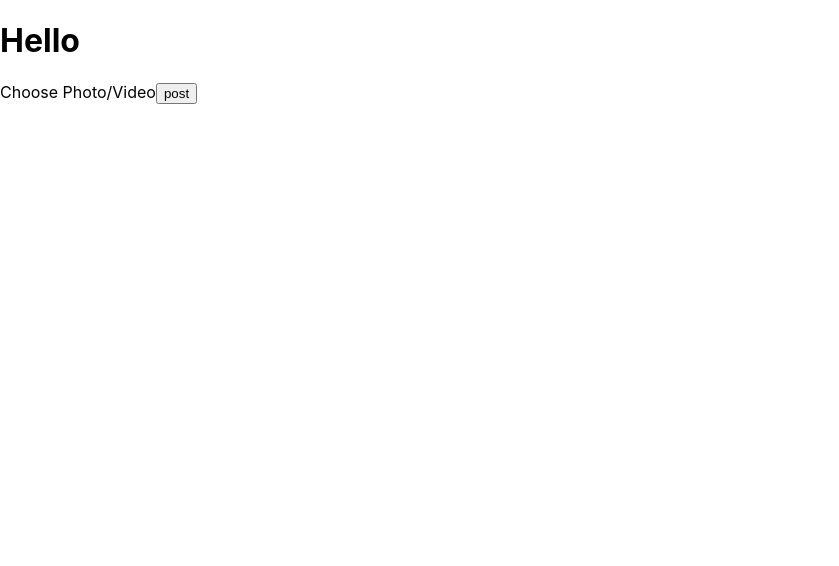
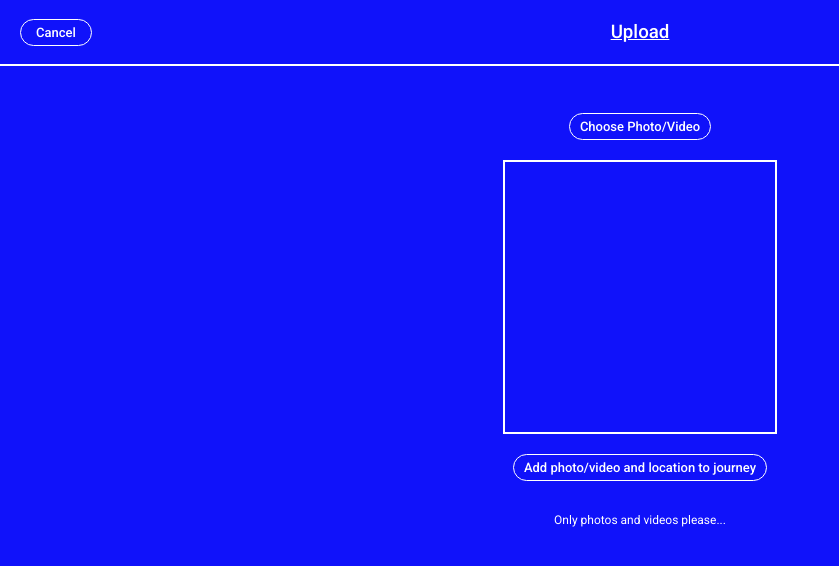
Before and after one commit to Ethan-Dj/Journey-Mapper, a React (Create React App) app in the folder client/: page / in a window 1280 px wide. Shown: the top 566 px of the page, without its empty margins (0-839 px from the left). Built offline with nearby package versions, Linux system fonts and the light colour scheme; no server answers.

Commit message:
all good now working on location coords and name

```diff
--- a/client/src/App.css
+++ b/client/src/App.css
@@ -1,38 +1,19 @@
-.App {
-  text-align: center;
-}
+@import url('https://fonts.googleapis.com/css2?family=Roboto:wght@400;500&display=swap');
 
-.App-logo {
-  height: 40vmin;
-  pointer-events: none;
-}
-
-@media (prefers-reduced-motion: no-preference) {
-  .App-logo {
-    animation: App-logo-spin infinite 20s linear;
-  }
-}
-
-.App-header {
-  background-color: #282c34;
-  min-height: 100vh;
-  display: flex;
-  flex-direction: column;
-  align-items: center;
-  justify-content: center;
-  font-size: calc(10px + 2vmin);
+body {
+  font-family: 'Roboto', sans-serif;
+  background-color: #1012FA;
   color: white;
 }
 
-.App-link {
-  color: #61dafb;
+button, #submit, span {
+  color: white;
+  font-family:'Roboto', sans-serif;
+  font-weight: 500;
+  border: white 1px solid;
+  background-color: #1012FA;
+  padding:5px 10px;
+  border-radius: 25px;
+  font-size:13px;
+  height: "24px"
 }
-
-@keyframes App-logo-spin {
-  from {
-    transform: rotate(0deg);
-  }
-  to {
-    transform: rotate(360deg);
-  }
-}
--- a/client/src/components/UploadNew.js
+++ b/client/src/components/UploadNew.js
@@ -1,9 +1,39 @@
 import { useState } from 'react';
+import { useEffect } from 'react';
 
 const UploadNew = (props) => {
 
-    const [selectedImage, setSelectedImage] = useState(null)
+  const [selectedImage, setSelectedImage] = useState(null)
   const [changeButton, setChangeButton] = useState("Choose Photo/Video")
+  const [location, setLocation] = useState({})
+  const [locationName, setLocationName] = useState("")
+
+  const getLocation = async (position) => {
+    const lat = position.coords.latitude;
+    const long = position.coords.longitude;
+    const coords = {lat, long};
+    setLocation(coords)
+  }
+
+  useEffect(()=> {
+    window.navigator.geolocation.getCurrentPosition(getLocation);
+    const options = {
+      method: 'GET',
+      headers: {
+        'X-RapidAPI-Key': 'a234d69e68msh0dd62b791a51637p16c7e5jsn4cf39ed5ac8d',
+        'X-RapidAPI-Host': 'trueway-geocoding.p.rapidapi.com'
+      }
+    };
+
+    fetch('https://trueway-geocoding.p.rapidapi.com/ReverseGeocode?location=11.830023%2C6.277828&language=en', options)
+      .then(response => response.json())
+      .then(res => console.log(res.results[0].area, res.results[0].country))
+      .catch(err => console.error(err));
+
+    console.log("running")
+    console.log(location)
+
+  },[])
 
   const display = (e) => {
     const file = e.target.files[0];
@@ -22,14 +52,15 @@ const UploadNew = (props) => {
   }
 
   const uploadImage = async (base64EncodedImage) => {
-  await fetch('http://localhost:3001/api/upload', {
+    await fetch('http://localhost:3001/api/upload', {
     method: 'POST',
     body: JSON.stringify({
       data: base64EncodedImage,
-      long: 222.222,
-      lat: 333.333,
-      time: 4444,
-      journeyname: "p",
+      locationName: "ehee",
+      long: location.long,
+      lat: location.lat,
+      imgtime: 4444,
+      journeyname: "pasta",
       userid: 1
 
     }),
@@ -40,25 +71,33 @@ const UploadNew = (props) => {
 
   return (
     <>
-      <h1>Hello</h1>
+      <div style = {{height:"8vh",display:"flex", flexDirection:"row", alignItems: "center", justifyContent:"space-between",borderBottom:"2px solid white" }}>
+        <button style={{width:"72px", margin:"0px 20px"}}>Cancel</button>
+        <h3 style={{fontWeight: "500"}}><u>Upload</u></h3>
+        <div style={{width:"72px", height: "30px", margin:"0px 20px"}}></div>
+      </div>
 
-      <form onSubmit = {(e)=> handleSubmit(e)}>
-        <label>
+      <div>
+      <form style={{display: "flex", flexDirection:"column", alignItems: "center"}}onSubmit = {(e)=> handleSubmit(e)}>
+        <label style={{marginTop:"50px", marginBottom:"25px"}}>
             <input type="file" name="image" onChange={(e) => display(e)} style={{ display: "none" }} />
             <span>{changeButton}</span>
         </label>
-        <input type="submit" value="post"/>
+
+          <div style={{width:"270px", height: "270px", border:"solid 2px white"}}>
+          {selectedImage && selectedImage.type.includes("image") &&
+            <img src={`${URL.createObjectURL(selectedImage)}`} alt="Selected" />
+          }
+          {selectedImage && selectedImage.type.includes("video") &&
+            <video controls src={`${URL.createObjectURL(selectedImage)}`}/>
+          }
+        </div>
+
+        <input style={{margin:"20px"}} id="submit" type="submit" value="Add photo/video and location to journey"/>
+
+        <p style={{fontSize:"12px"}}>Only photos and videos please...</p>
       </form>
-
-      {!selectedImage ? null : (
-      (selectedImage.type.includes("image")) ?
-      (
-        <img src={`${URL.createObjectURL(selectedImage)}`} alt="Selected" />
-      ): null)
-      (selectedImage.type.includes("video")) ?
-      (
-        <video controls src={`${URL.createObjectURL(selectedImage)}`}/>
-      ): null}
+      </div>
     </>
     )};
 
```
